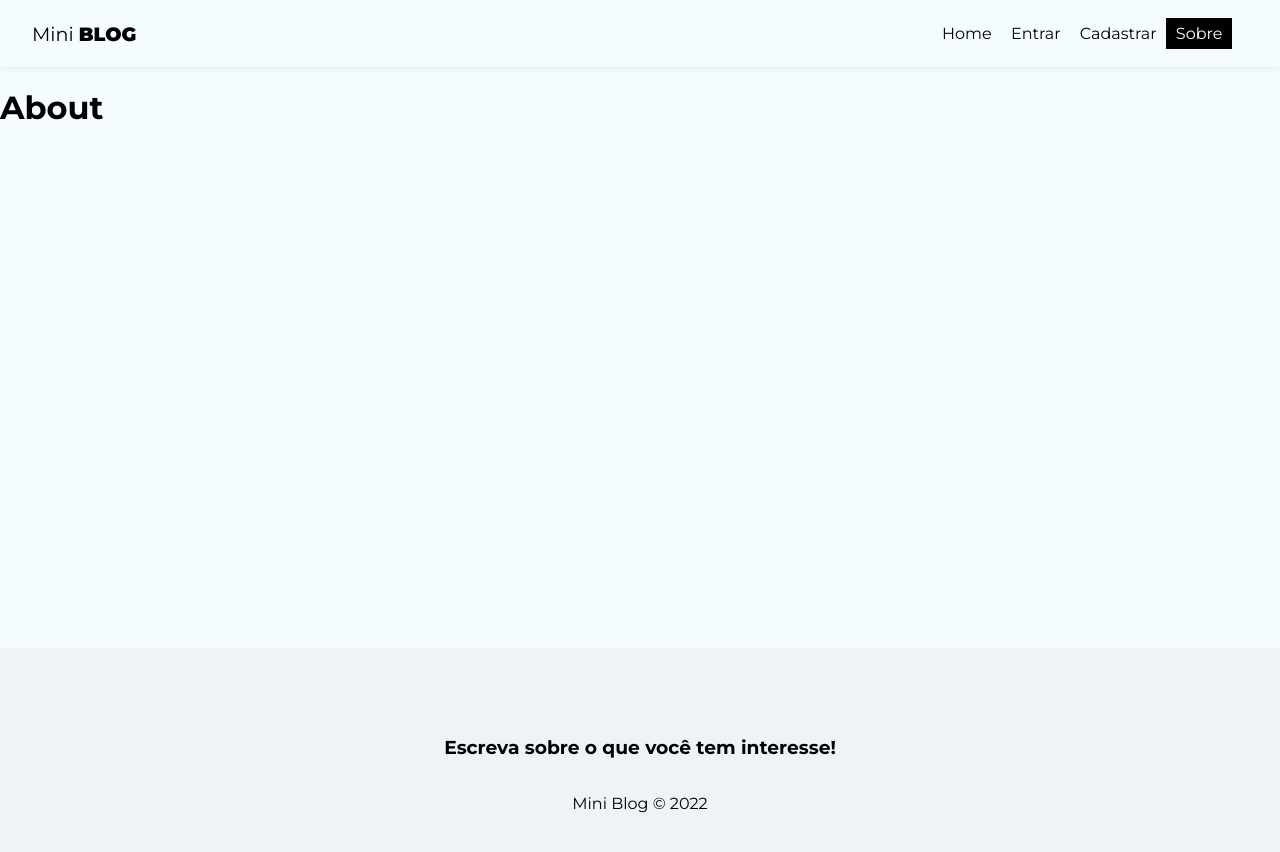
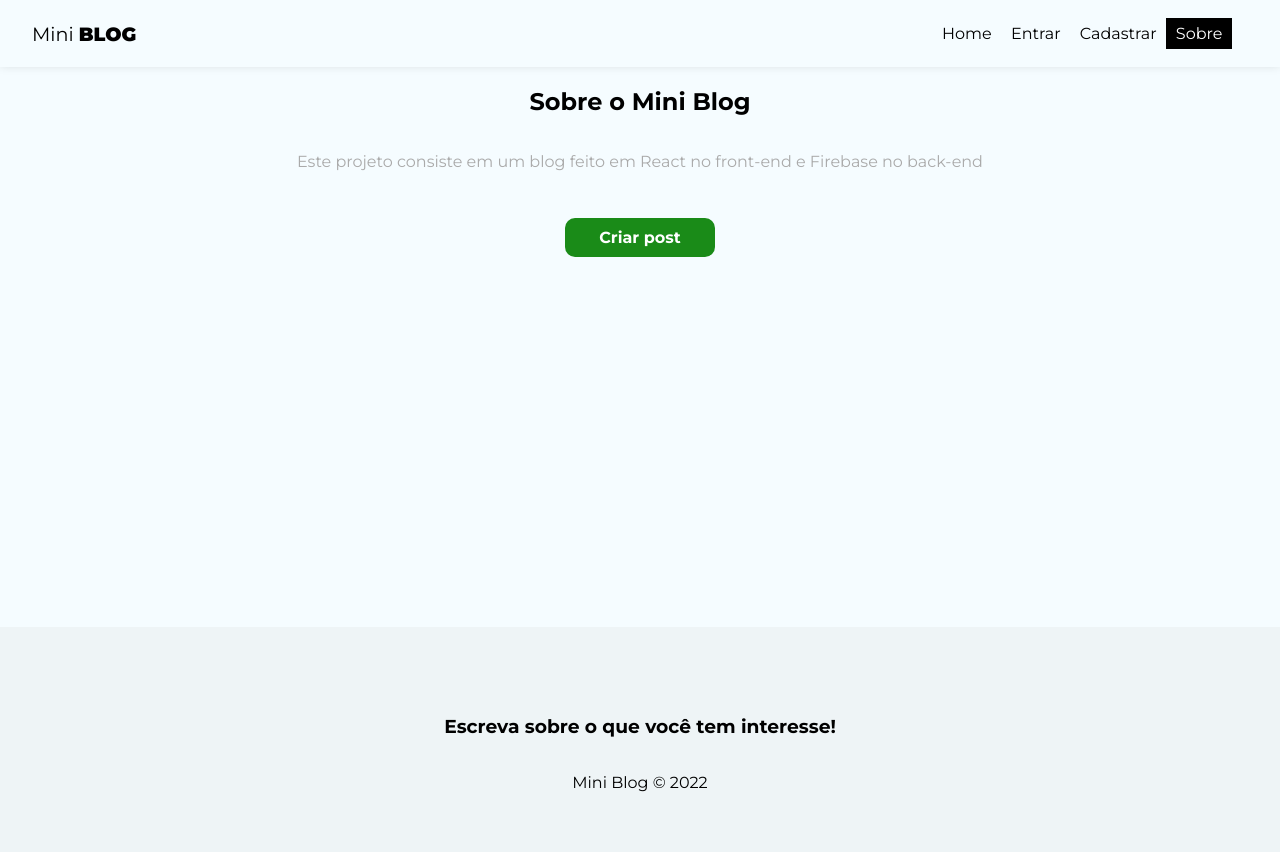
Before and after one commit to vitorgaletti/miniblog, a React (Create React App) app: page /about in a window 1280 px wide. Shown: the top 852 px of the page. Built offline with nearby package versions, Linux system fonts and the light colour scheme; no server answers.

Commit message:
:sparkles: Blocking pages that require authentication

```diff
--- a/src/App.jsx
+++ b/src/App.jsx
@@ -42,10 +42,22 @@
             <Routes>
               <Route path="/" element={<Home />} />
               <Route path="/about" element={<About />} />
-              <Route path="/login" element={<Login />} />
-              <Route path="/register" element={<Register />} />
-              <Route path="/posts/create" element={<CreatePost />} />
-              <Route path="/dashboard" element={<Dashboard />} />
+              <Route
+                path="/login"
+                element={!user ? <Login /> : <Navigate to="/" />}
+              />
+              <Route
+                path="/register"
+                element={!user ? <Register /> : <Navigate to="/" />}
+              />
+              <Route
+                path="/posts/create"
+                element={user ? <CreatePost /> : <Navigate to="/login" />}
+              />
+              <Route
+                path="/dashboard"
+                element={user ? <Dashboard /> : <Navigate to="/login" />}
+              />
             </Routes>
           </div>
           <Footer />
--- a/src/pages/About/index.jsx
+++ b/src/pages/About/index.jsx
@@ -1,9 +1,20 @@
+import { Link } from 'react-router-dom';
+
 import styles from './styles.module.css';
 
 export function About() {
   return (
-    <div>
-      <h1>About</h1>
+    <div className={styles.about}>
+      <h2>
+        Sobre o Mini <span>Blog</span>
+      </h2>
+      <p>
+        Este projeto consiste em um blog feito em React no front-end e Firebase
+        no back-end
+      </p>
+      <Link to="/posts/create" className="btn">
+        Criar post
+      </Link>
     </div>
   );
 }
--- a/src/pages/About/styles.module.css
+++ b/src/pages/About/styles.module.css
@@ -0,0 +1,17 @@
+.about {
+  text-align: center;
+  display: flex;
+  flex-direction: column;
+  align-items: center;
+}
+
+.about p {
+  color: #aaa;
+  margin-bottom: 2em;
+}
+
+.about a {
+  display: block;
+  margin-top: 15px;
+  padding: 10px 15px;
+}
```
